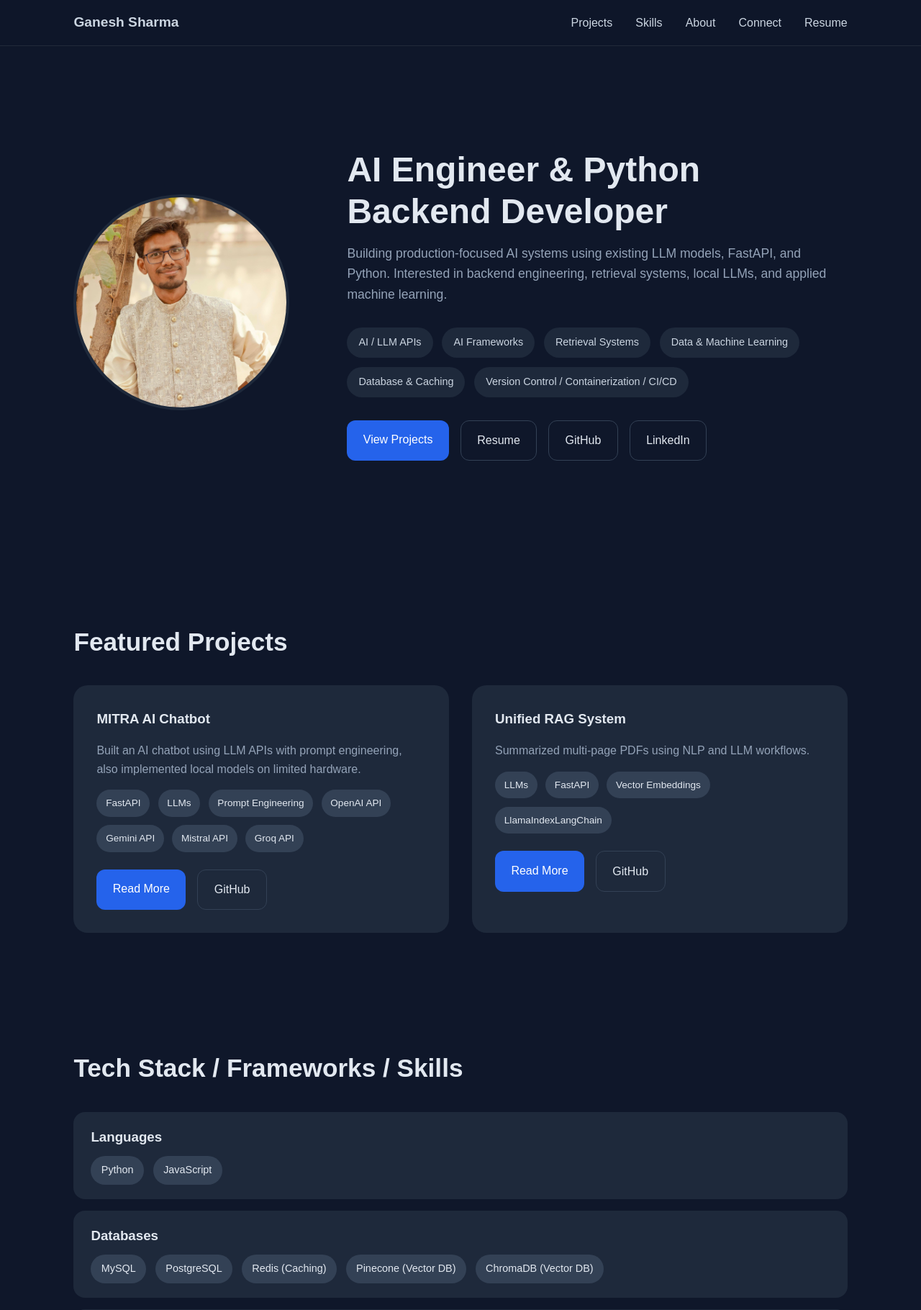
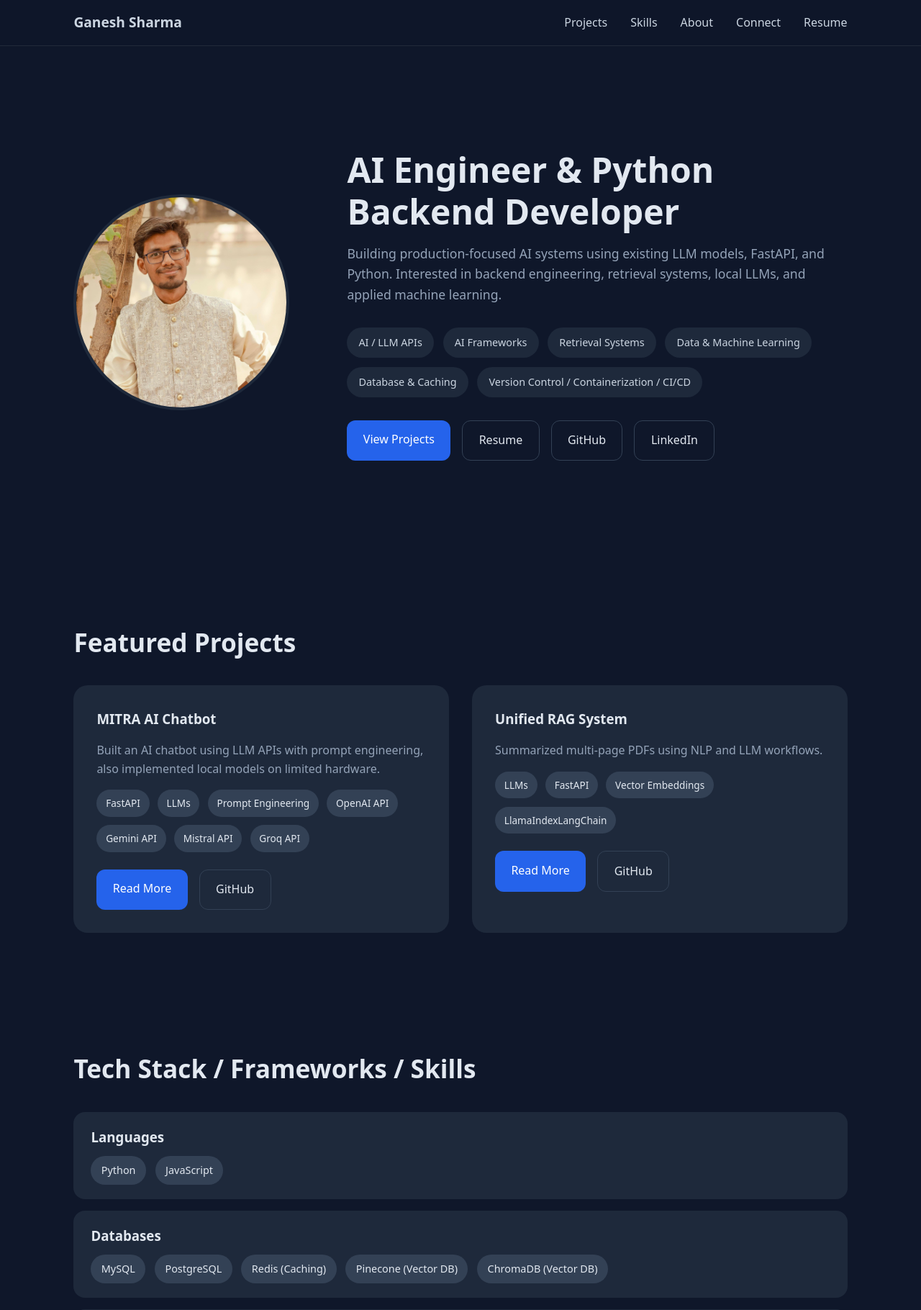
Before and after one commit to GaneshSharmaa/ganeshsharmaportfolio, a FastAPI app: page / in a window 1280 px wide. Shown: the top 1820 px of the page at 72% size. Run offline with FastAPI, Linux system fonts and the light colour scheme.

Commit message:
Update body font-family to use system UI for improved performance and consistency

```diff
--- a/static/css/style.css
+++ b/static/css/style.css
@@ -13,7 +13,7 @@ html {
 }
 
 body {
-    font-family: Arial, sans-serif;
+    font-family: system-ui, -apple-system, BlinkMacSystemFont, 'Segoe UI', Roboto, Oxygen, Ubuntu, Cantarell, 'Open Sans', 'Helvetica Neue', sans-serif;
     background-color: #0f172a;
     color: #e2e8f0;
     line-height: 1.6;
```
